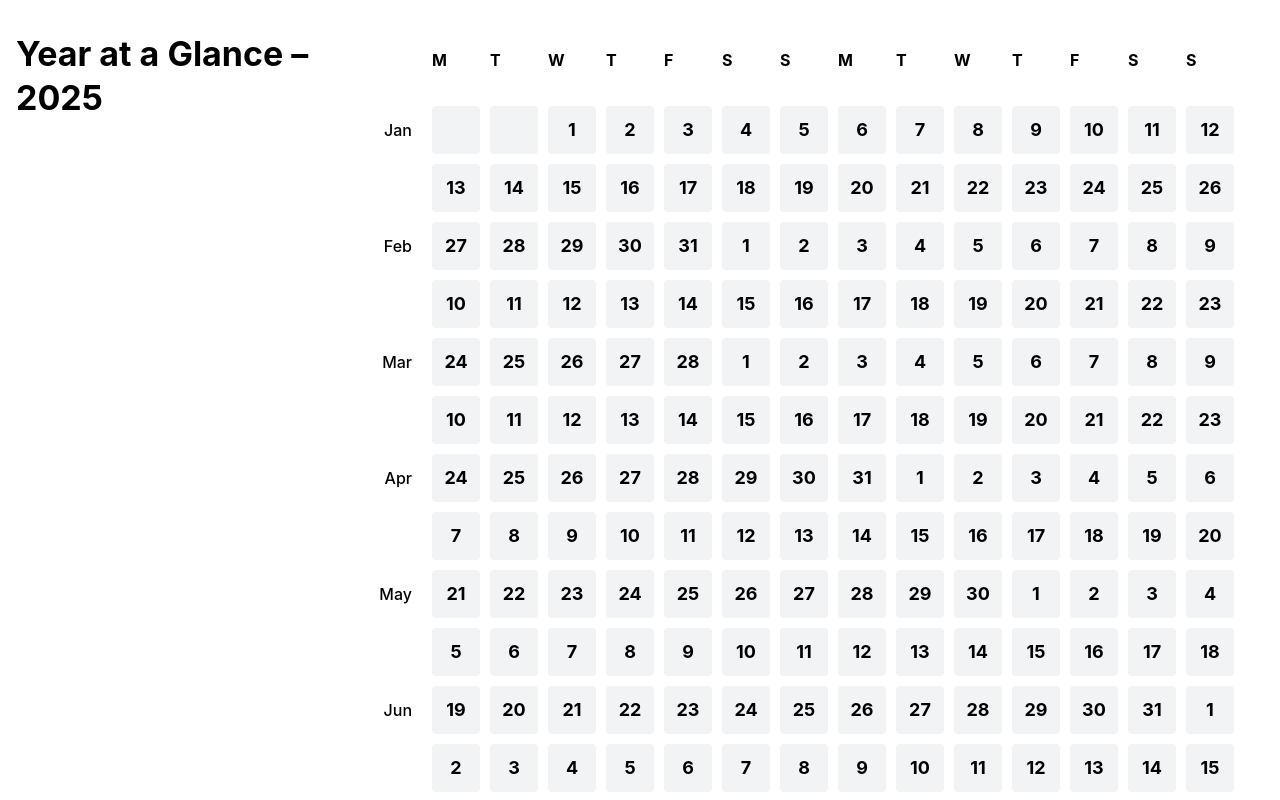
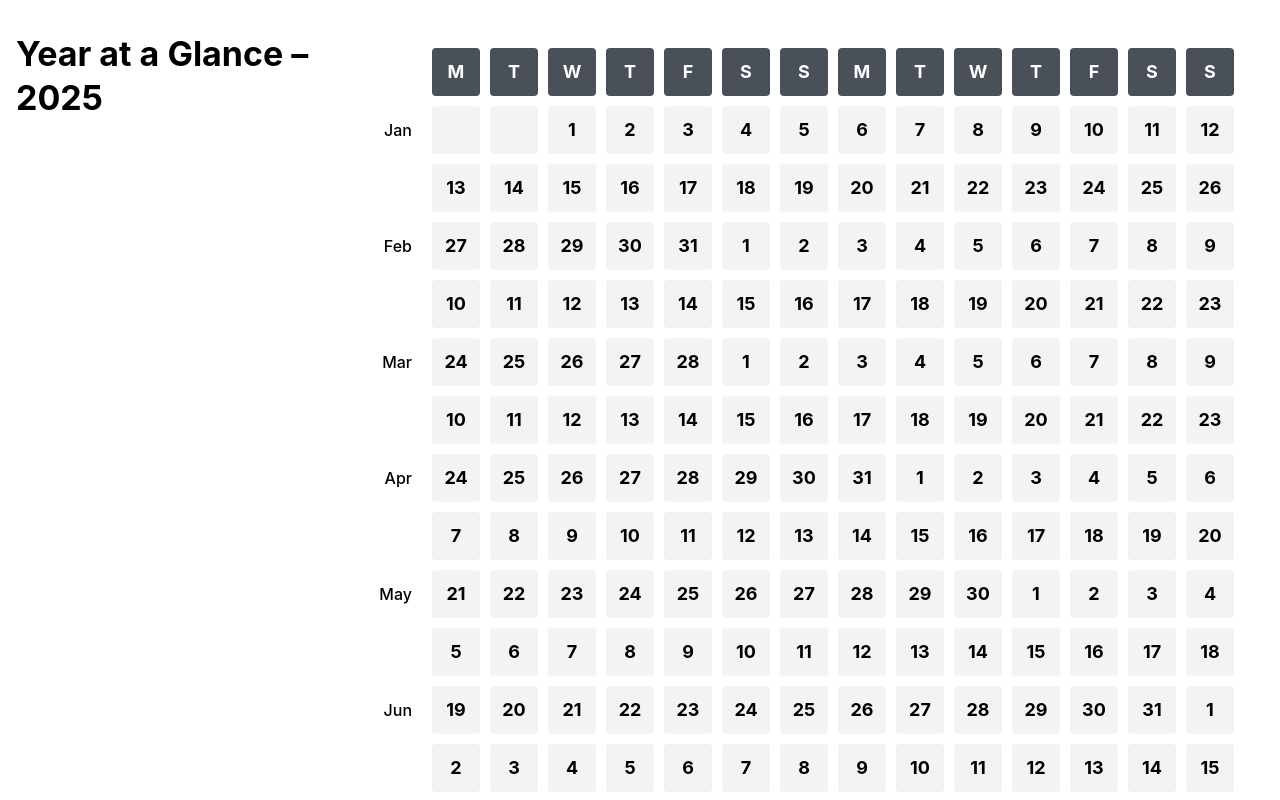
Before and after one commit to lauraspberry/year-at-a-glance, a React (Vite) app: page / in a window 1280 px wide. Shown: the top 800 px of the page. Built offline with nearby package versions, Linux system fonts and the light colour scheme.

Commit message:
update weekday header color

```diff
--- a/src/components/WeekdayHeader.tsx
+++ b/src/components/WeekdayHeader.tsx
@@ -1,5 +1,5 @@
 import React from "react";
-import { Group, Text } from '@mantine/core';
+import { Group, Text, Box } from '@mantine/core';
 import "../styles/YearRow.css";
 
 const WeekdayHeader: React.FC = () => {
@@ -9,9 +9,22 @@ const WeekdayHeader: React.FC = () => {
     <Group gap="xs" style={{ flexWrap: 'nowrap' }}>
       <Text fw={500} w={64} ta="right" mr="xs"></Text>
       {weekdays.map((day, index) => (
-        <Text key={index} className="day-cell" fw={700}>
-          {day}
-        </Text>
+        <Box
+          key={index}
+          style={{
+            width: '3rem',
+            height: '3rem',
+            display: 'flex',
+            alignItems: 'center',
+            justifyContent: 'center',
+            backgroundColor: 'var(--mantine-color-gray-7)',
+            borderRadius: '4px',
+          }}
+        >
+          <Text fw={700} size="lg" c="white">
+            {day}
+          </Text>
+        </Box>
       ))}
     </Group>
   );
```
